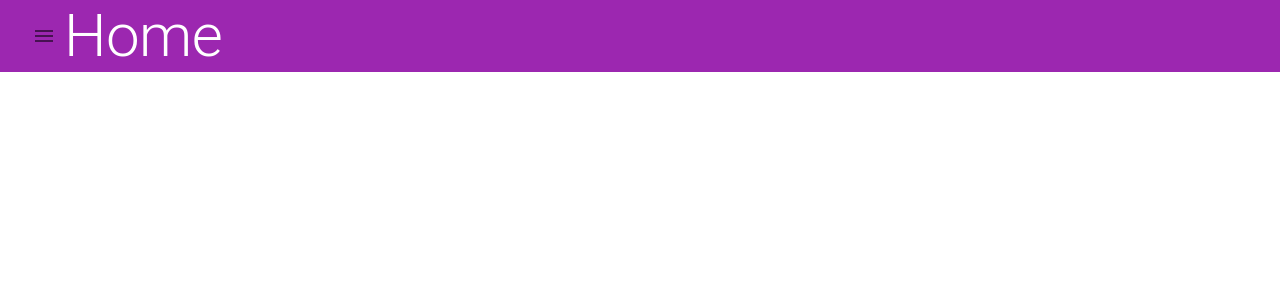
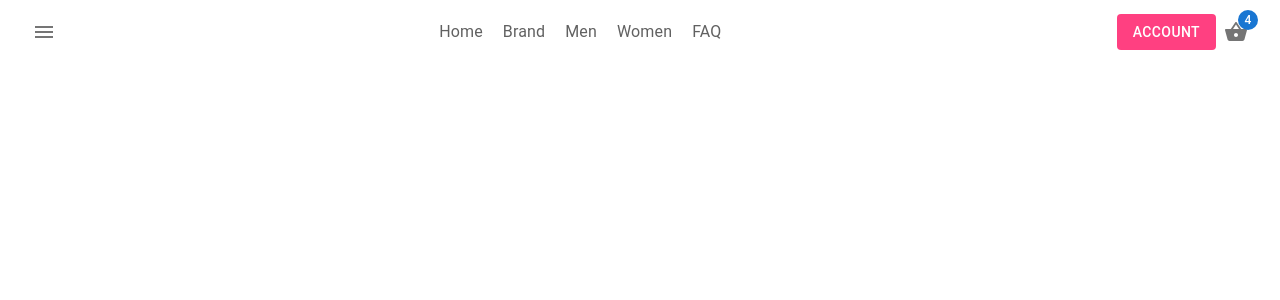
Before and after one commit to boka88/react-sportbooking, a React (Create React App) app: page / in a window 1280 px wide. Shown: the top 300 px of the page. Built offline with nearby package versions, Linux system fonts and the light colour scheme.

Commit message:
add box wrapper in navbar component

```diff
--- a/src/App.js
+++ b/src/App.js
@@ -1,5 +1,6 @@
 import {Button} from '@mui/material'
 import Navbar from './components/Navbar/Navbar'
+
 
 // https://www.youtube.com/watch?v=BTgBcsSZxFU&list=PLakAmVjYWIY6g-Bx2vVnHFuaa8oaPorSI&index=2&ab_channel=iNovotek 4 Deo 1:00
 
--- a/src/components/Navbar/Navbar.js
+++ b/src/components/Navbar/Navbar.js
@@ -1,17 +1,61 @@
 import React from 'react'
-import { AppBar, Toolbar, IconButton, Typography } from '@mui/material'
+import {
+    AppBar,
+    Toolbar,
+    IconButton,
+    Typography,
+    Button,
+    Badge
+} from '@mui/material'
+
 import MenuOutlinedIcon from '@mui/icons-material/MenuOutlined';
+import ShoppingBasketIcon from '@mui/icons-material/ShoppingBasket';
+
+import { Box } from '@mui/system';
 
 const Navbar = () => {
 
-    return(
-        <AppBar elevation={0} color='secondary'>
+    return (
+        <AppBar elevation={0} sx={{ backgroundColor: 'white' }}>
             <Toolbar>
-                <IconButton>
-                    <MenuOutlinedIcon />
-                </IconButton>
+                <Box
+                    sx={{
+                        display: 'flex',
+                        justifyContent: 'space-between',
+                        alignItems: 'center',
+                        width: '100%'
+                    }}
+                    component='div'
+                >
+                    {/* Logo */}
+                    <Box>
+                        <IconButton>
+                            <MenuOutlinedIcon />
+                        </IconButton>
+                    </Box>
 
-                <Typography variant="h2">Home</Typography>
+                    {/* Link */}
+                    <Box sx={{ display: 'flex' }}>
+                        <Typography sx={{ marginRight: '20px', cursor: 'pointer', color: '#616161' }}>Home</Typography>
+                        <Typography sx={{ marginRight: '20px', cursor: 'pointer', color: '#616161' }}>Brand</Typography>
+                        <Typography sx={{ marginRight: '20px', cursor: 'pointer', color: '#616161' }}>Men</Typography>
+                        <Typography sx={{ marginRight: '20px', cursor: 'pointer', color: '#616161' }}>Women</Typography>
+                        <Typography sx={{ marginRight: '20px', cursor: 'pointer', color: '#616161' }}>FAQ</Typography>
+                    </Box>
+
+                    {/* Button links */}
+                    <Box sx={{ display: 'flex', justifyContent: 'center', alignItems: 'center' }}>
+                        <Button sx={{backgroundColor: '#ff4081'}} disableElevation variant='contained'>
+                            Account
+                        </Button>
+                        <IconButton>
+                            <Badge badgeContent={4} color="primary">
+                                <ShoppingBasketIcon color='action' />
+                            </Badge>
+                        </IconButton>
+                    </Box>
+
+                </Box>
             </Toolbar>
         </AppBar>
     )
```
